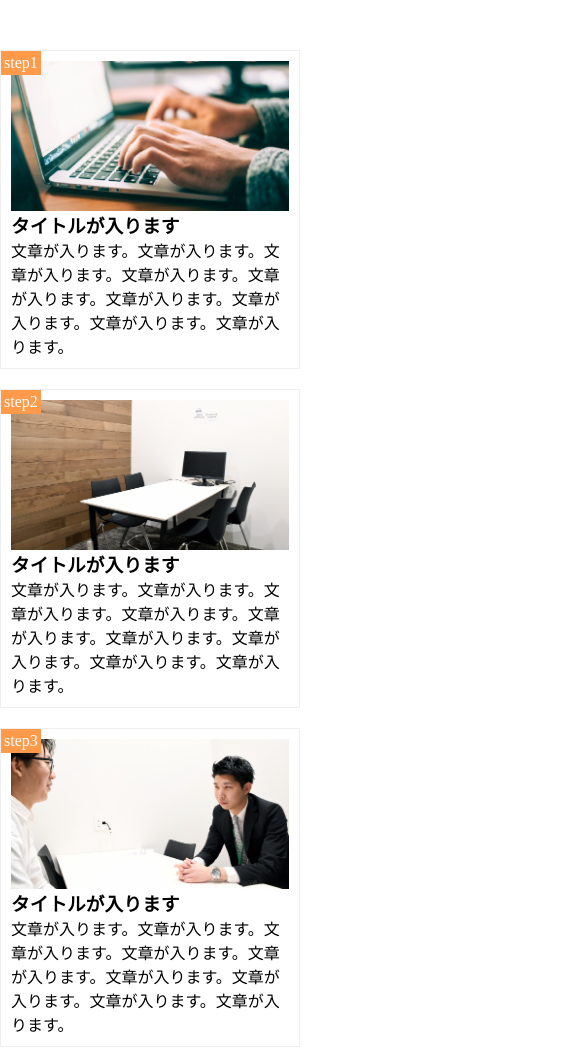
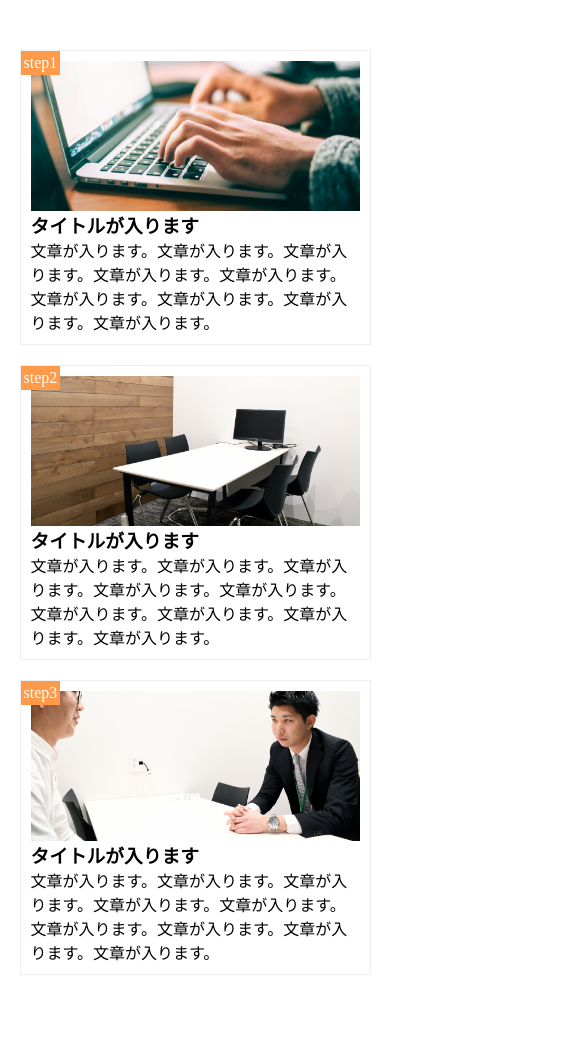
Before and after one commit to nozomi-h/HTML1-10, a plain HTML site: page index.html in a window 390 px wide. Shown: the top 1050 px of the page, 585 px wide, since content can reach past the window. After the commit the page ends 1025 px from the top, so only its background shows below. Drawn offline with Linux system fonts and the light colour scheme.

Commit message:
左寄りになるバグを変更

```diff
--- a/style.css
+++ b/style.css
@@ -65,13 +65,15 @@ main {
 @media screen and (max-width:768px) {
 	main {
 		margin: 50px auto;
+		width: 90%;
 	}
 
 .step-box{
 	float: none;
-	width: 300px;
+	width: 100%;
 	margin-bottom: 20px;
 	position: relative;
 	border: 1px solid #eee;
+	margin-right: 0;
 }
 }
```
